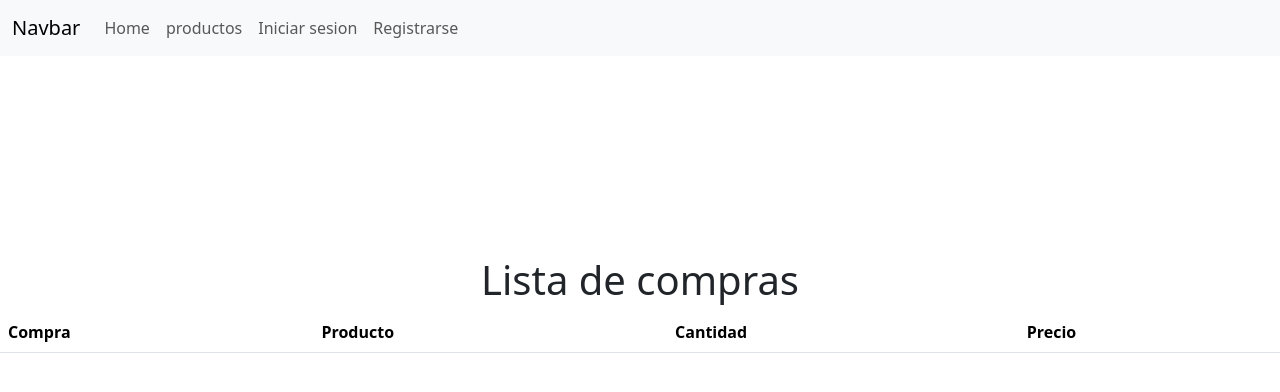
After one commit to Bigpotatozz/2-parcial-proyecto-DW, a Django app: page /comprar/listaCompras in a window 1280 px wide. The commit adds this page. Shown: the top 392 px of the page. Run offline with Django 5.2, Linux system fonts and the light colour scheme; data comes from the database, SQL or seed files in the repository; both versions use the stored data as it was after the commit; lists and menus that the app fills with data are empty; some libraries are stand-ins or nearby versions.

Commit message:
lista compras terminada

```diff
--- /dev/null
+++ b/proyecto2/comprasApp/templates/listaCompras.html
@@ -0,0 +1,26 @@
+{%extends "base.html"%}
+{% load static %}
+    {%block content%}
+    <div style= "margin-top: 200px;">
+        <h1 class="text-center">Lista de compras</h1>
+
+        <table class= "table table-striped">
+            <thead>
+                <th>Compra</th>
+                <th>Producto</th>
+                <th>Cantidad</th>
+                <th>Precio</th>
+            </thead>
+            <tbody>
+                {%for compra in compras %}
+                    <tr>
+                        <td>{{compra.id}}</td>
+                        <td>{{compra.producto.nombre}}</td>
+                        <td>{{compra.cantidad}}</td>
+                        <td>{{compra.precio}}</td>
+                    </tr>
+                {%endfor%}
+        </table>
+    </div>
+
+    {%endblock content%}
--- a/proyecto2/comprasApp/urls.py
+++ b/proyecto2/comprasApp/urls.py
@@ -1,9 +1,10 @@
 from django.contrib import admin
 from django.urls import path
 from django.contrib.auth.decorators import login_required
-from comprasApp.views import Vista_comprar
+from comprasApp.views import Vista_comprar, Vista_lista_compras
 
 
 urlpatterns = [
-    path('<int:id>', login_required(Vista_comprar.as_view()), name='comprar')
+    path('<int:id>', login_required(Vista_comprar.as_view()), name='comprar'),
+    path('listaCompras', Vista_lista_compras.as_view(), name= "listaCompras")
 ]
--- a/proyecto2/comprasApp/views.py
+++ b/proyecto2/comprasApp/views.py
@@ -6,6 +6,7 @@ from . import forms
 from django.shortcuts import render, get_object_or_404, redirect
 from django.contrib.auth.mixins import PermissionRequiredMixin
 from productosApp.models import Producto
+from comprasApp.models import Compra
 
 # Create your views here.
 class Vista_comprar(PermissionRequiredMixin, FormView):
@@ -17,7 +18,7 @@ class Vista_comprar(PermissionRequiredMixin, FormView):
     template_name = "registrarCompra.html"
 
     form_class = forms.Form_registrar_compra
-    success_url = reverse_lazy('listaProductos')
+    success_url = reverse_lazy('listaCompras')
 
 
 
@@ -39,3 +40,12 @@ class Vista_comprar(PermissionRequiredMixin, FormView):
     def form_valid(self, form):
         form.save(self.kwargs.get('id'), user = self.request.user)
         return super().form_valid(form)
+
+class Vista_lista_compras(TemplateView):
+    template_name = 'listaCompras.html'
+    def get_context_data(self):
+        compras = Compra.objects.filter(cliente = self.request.user.id)
+
+        return {
+            'compras': compras
+        }
--- a/proyecto2/templates/base.html
+++ b/proyecto2/templates/base.html
@@ -27,15 +27,21 @@
 
               {% if user.is_authenticated%}
 
+              {% if perms.productosApp.comprar_productos %}
+              <li class="nav-item">
+                <a class="nav-link" href="{% url 'listaCompras' %}">Historial de compras</a>
+              </li>
+              {% endif %}
+
               <form id = "logout-form" method = "post" action = "{% url 'logout' %}">
                   {%csrf_token%}
-                  <button type= "submit"> logout </button>
+                  <button type= "submit" > logout </button>
               </form>
 
 
               {%else%}
-              <a href="{% url 'login' %}">Iniciar sesion</a>
-              <a href="{% url 'registro' %}">Registrarse</a>
+              <a class = "nav-link" href="{% url 'login' %}">Iniciar sesion</a>
+              <a class = "nav-link" href="{% url 'registro' %}">Registrarse</a>
 
 
               {% endif %}
```
Also changed, not shown: proyecto2/db.sqlite3.
